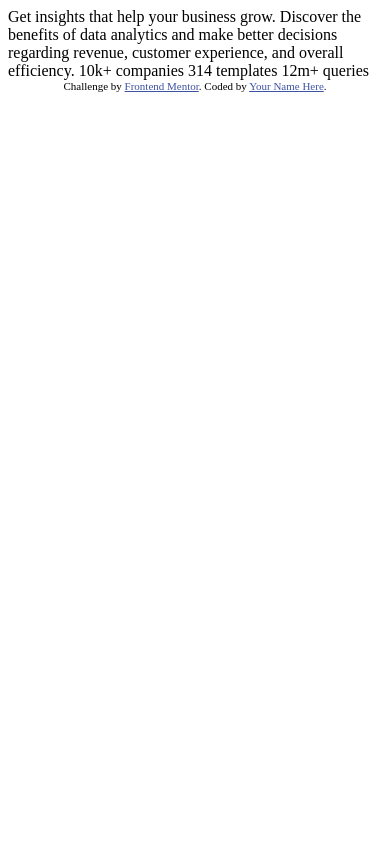
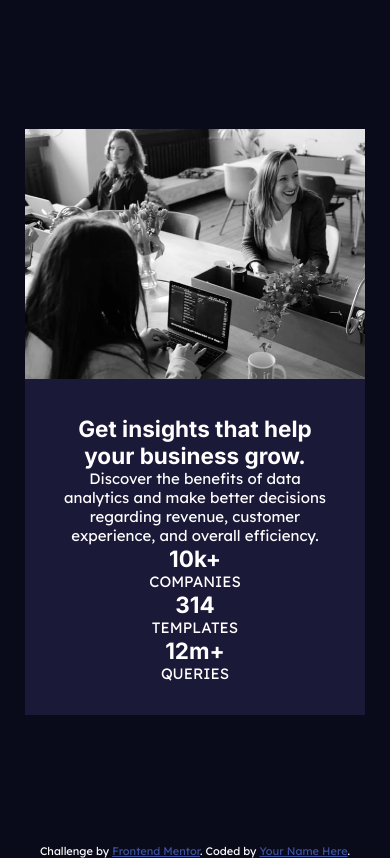
Before and after one commit to chriskorsak/stats-preview-card-component-main, a website: page dist/index.html in a window 390 px wide. Drawn offline with Linux system fonts and the light colour scheme.

Commit message:
wrap content with html tags, basic css styles for page structure and styles on mobile.

```diff
--- a/dist/index.html
+++ b/dist/index.html
@@ -2,32 +2,48 @@
 <html lang="en">
 <head>
   <meta charset="UTF-8">
-  <meta name="viewport" content="width=device-width, initial-scale=1.0"> <!-- displays site properly based on user's device -->
+  <meta name="viewport" content="width=device-width, initial-scale=1.0">
 
   <link rel="icon" type="image/png" sizes="32x32" href="./images/favicon-32x32.png">
 
   <title>Frontend Mentor | Stats preview card component</title>
 
-  <!-- Feel free to remove these styles or customise in your own stylesheet 👍 -->
-  <style>
-    .attribution { font-size: 11px; text-align: center; }
-    .attribution a { color: hsl(228, 45%, 44%); }
-  </style>
+  <link rel="stylesheet" href="style.css">
 </head>
 <body>
+  <main>
+    <div class="card">
+      <section class="image">
+        <img src="images/image-header-mobile.jpg" alt="office workers">
+      </section>
+      <section class="description">
+        <h1>Get <span class="callout">insights</span> that help your business grow.</h1>
 
-  Get insights that help your business grow.
+        <p>Discover the benefits of data analytics and make better decisions regarding revenue, customer
+        experience, and overall efficiency.</p>
 
-  Discover the benefits of data analytics and make better decisions regarding revenue, customer
-  experience, and overall efficiency.
-
-  10k+ companies
-  314 templates
-  12m+ queries
-
-  <div class="attribution">
-    Challenge by <a href="https://www.frontendmentor.io?ref=challenge" target="_blank">Frontend Mentor</a>.
-    Coded by <a href="#">Your Name Here</a>.
-  </div>
+        <ul id="stats">
+          <li>
+            <h2>10k+</h2>
+            <span class="item">companies</span>
+          </li>
+          <li>
+            <h2>314</h2>
+            <span class="item">templates</span>
+          </li>
+          <li>
+            <h2>12m+</h2>
+            <span class="item">queries</span>
+          </li>
+        </ul>
+      </section>
+    </div>
+  </main>
+  <footer>
+    <div class="attribution">
+      Challenge by <a href="https://www.frontendmentor.io?ref=challenge" target="_blank">Frontend Mentor</a>.
+      Coded by <a href="#">Your Name Here</a>.
+    </div>
+  </footer>
 </body>
 </html>
--- /dev/null
+++ b/dist/style.css
@@ -0,0 +1,76 @@
+/* google fonts */
+/* font-family: 'Inter', sans-serif;
+font-family: 'Lexend Deca', sans-serif; */
+@import url('https://fonts.googleapis.com/css2?family=Inter:wght@400;700&family=Lexend+Deca&display=swap');
+
+/* variables */
+:root {
+  /* very dark blue, main background*/
+  --primary-1: hsl(233, 47%, 7%);
+  /* dark desaturated blue, card background */
+  --primary-2: hsl(244, 38%, 16%);
+  /* soft violet, accent */
+  --primary-3: hsl(277, 64%, 61%);
+  /* white, main heading, stats */
+  --neutral-1: hsl(0, 0%, 100%);
+  /* Slightly transparent white, main paragraph */
+  --neutral-2: hsla(0, 0%, 100%, 0.75);
+  /* Slightly transparent white, stat headings */
+  --neutral-3: hsla(0, 0%, 100%, 0.6);
+}
+
+* {
+  margin: 0;
+  padding: 0;
+  box-sizing: border-box;
+}
+
+body {
+  font-size: 15px;
+  background-color: var(--primary-1);
+  color: var(--neutral-1);
+  font-family: 'Lexend Deca', sans-serif;
+  text-align: center;
+}
+
+h1,
+h2 {
+  font-family: 'Inter', sans-serif;
+}
+
+main {
+  display: flex;
+  align-items: center;
+  justify-content: center;
+  min-height: 100vh;
+}
+
+.card {
+  width: 87%;
+  background-color: var(--primary-2);
+}
+
+.card .image img {
+  width: 100%;
+}
+
+.description {
+  padding: 2rem;
+}
+
+ul#stats {
+  list-style: none;
+}
+
+.item {
+  text-transform: uppercase;
+}
+
+.attribution {
+  font-size: 11px;
+  text-align: center;
+ }
+
+.attribution a {
+  color: hsl(228, 45%, 44%);
+}
```
